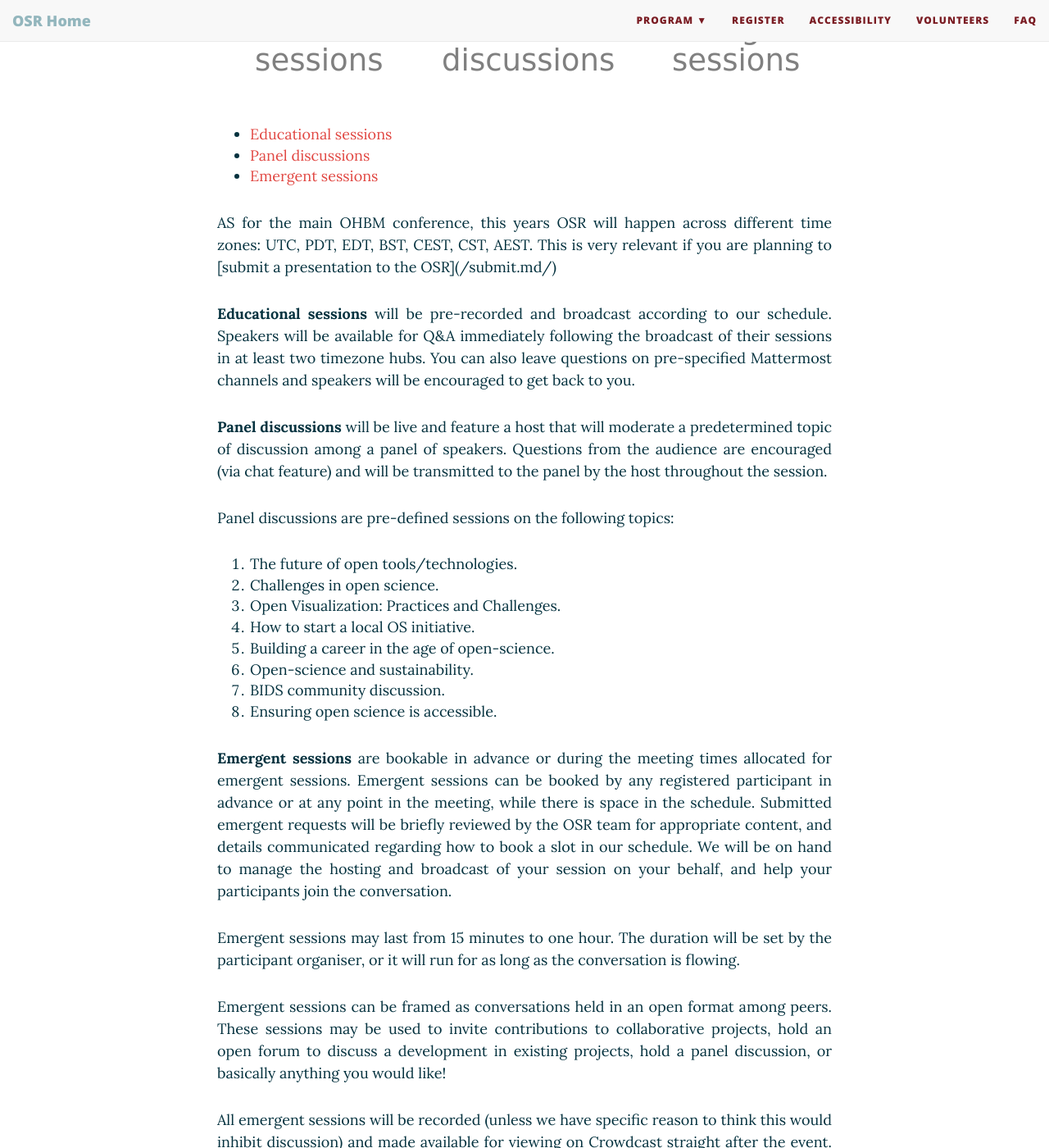
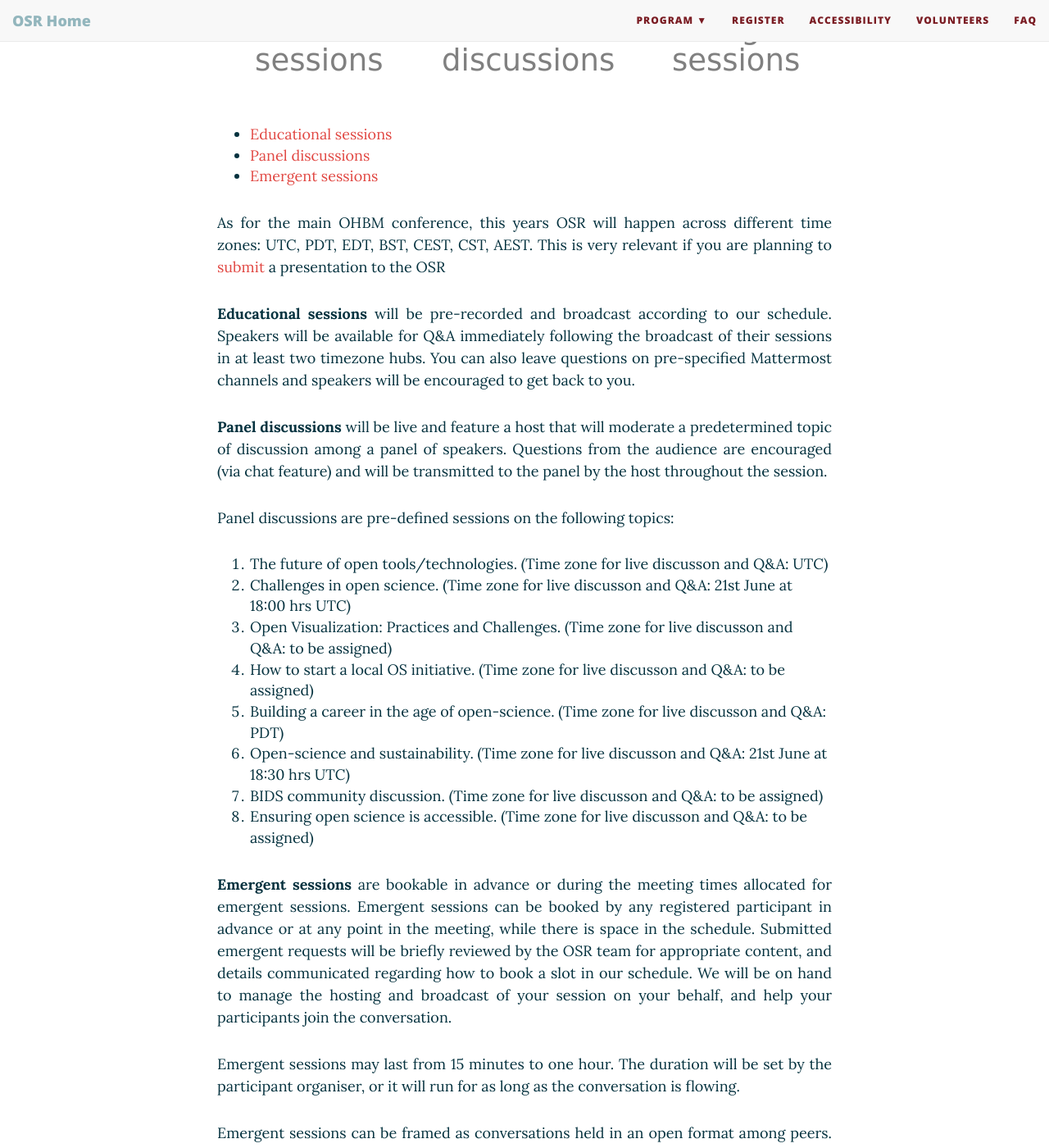
Before and after one commit to ohbm/osr2021, a Jekyll site: the page built from formats.md, in a window 1280 px wide and 1400 px high, scrolled down 591 px. Shown: the whole window at 82% size. Built offline with Jekyll 4.4.1, drawn with Linux system fonts in a browser that asks for light colours; nearby versions of some CDN libraries.

Commit message:
Update formats.md

```diff
--- a/formats.md
+++ b/formats.md
@@ -11,10 +11,11 @@ OSR sessions will have one of the following formats:
 - [Panel discussions](#panel)
 - [Emergent sessions](#emergent)
 
-
+{::options parse_block_html="true" /}
 <p align="justify">
-AS for the main OHBM conference, this years OSR will happen across different time zones: UTC, PDT, EDT, BST, CEST, CST, AEST. This is very relevant if you are planning to [submit a presentation to the OSR](/submit.md/)
+As for the main OHBM conference, this years OSR will happen across different time zones: UTC, PDT, EDT, BST, CEST, CST, AEST. This is very relevant if you are planning to [submit](/submit.md/) a presentation to the OSR
 </p>
+{::options parse_block_html="false" /}
 <div id='educational'></div>
 {::options parse_block_html="true" /}
 <p align="justify">**Educational sessions** will be pre-recorded and broadcast according to our schedule. Speakers will be available for Q&A immediately following the broadcast of their sessions in at least two timezone hubs. You can also leave questions on pre-specified Mattermost channels and speakers will be encouraged to get back to you.
@@ -23,14 +24,14 @@ AS for the main OHBM conference, this years OSR will happen across different tim
 <p align="justify">**Panel discussions** will be live and feature a host that will moderate a predetermined topic of discussion among a panel of speakers. Questions from the audience are encouraged (via chat feature) and will be transmitted to the panel by the host throughout the session.</p>
 <p align="justify">Panel discussions are pre-defined sessions on the following topics: </p>
 
-1.  The future of open tools/technologies.
-2.  Challenges in open science.
-3.  Open Visualization: Practices and Challenges.
-4.  How to start a local OS initiative.
-5.  Building a career in the age of open-science.
-6.  Open-science and sustainability.
-7.  BIDS community discussion.
-8.  Ensuring open science is accessible.
+1.  The future of open tools/technologies. (Time zone for live discusson and Q&A: UTC)
+2.  Challenges in open science. (Time zone for live discusson and Q&A: 21st June at 18:00 hrs UTC)
+3.  Open Visualization: Practices and Challenges. (Time zone for live discusson and Q&A: to be assigned)
+4.  How to start a local OS initiative. (Time zone for live discusson and Q&A: to be assigned)
+5.  Building a career in the age of open-science. (Time zone for live discusson and Q&A: PDT)
+6.  Open-science and sustainability. (Time zone for live discusson and Q&A: 21st June at 18:30 hrs UTC)
+7.  BIDS community discussion. (Time zone for live discusson and Q&A: to be assigned)
+8.  Ensuring open science is accessible. (Time zone for live discusson and Q&A: to be assigned)
 
 <div id='emergent'></div>
 <p align="justify">**Emergent sessions** are bookable in advance or during the meeting times allocated for emergent sessions. Emergent sessions can be booked by any registered participant in advance or at any point in the meeting, while there is space in the schedule. Submitted emergent requests will be briefly reviewed by the OSR team for appropriate content, and details communicated regarding how to book a slot in our schedule. We will be on hand to manage the hosting and broadcast of your session on your behalf, and help your participants join the conversation.</p>
```
